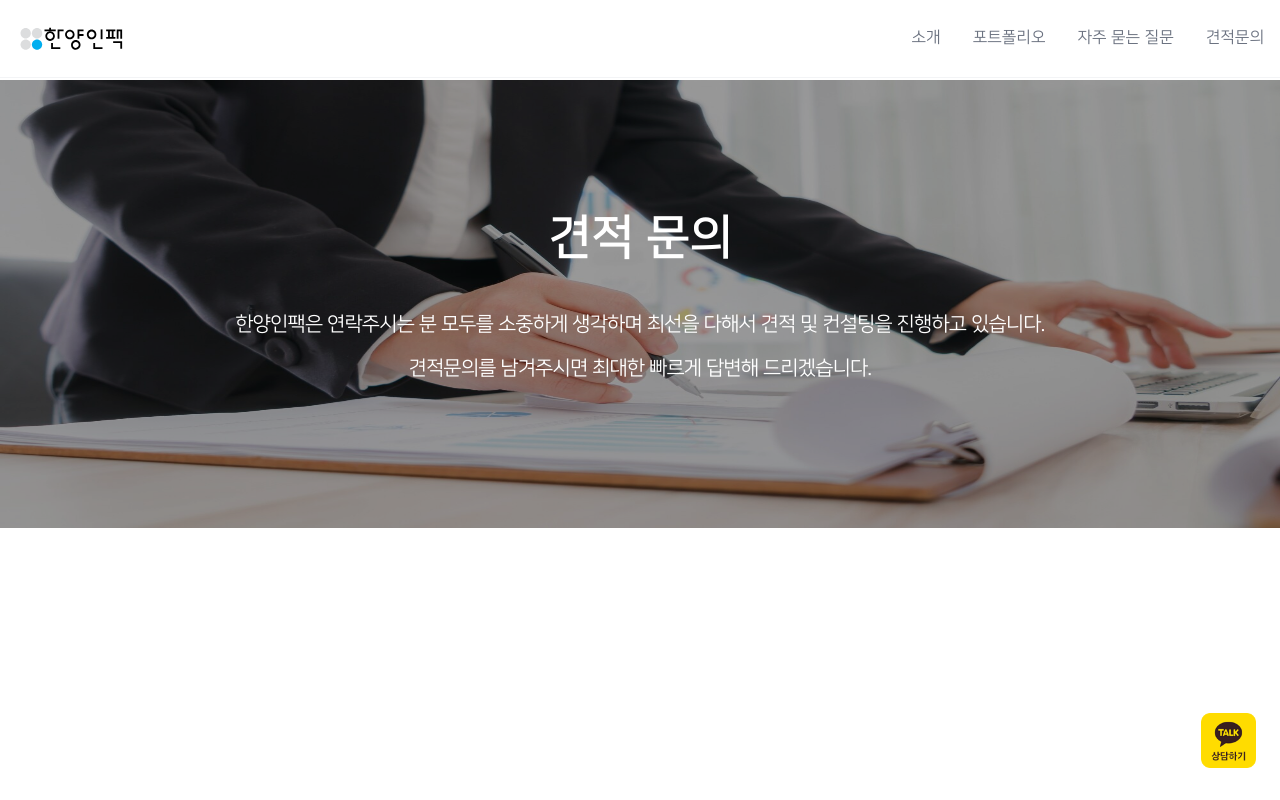
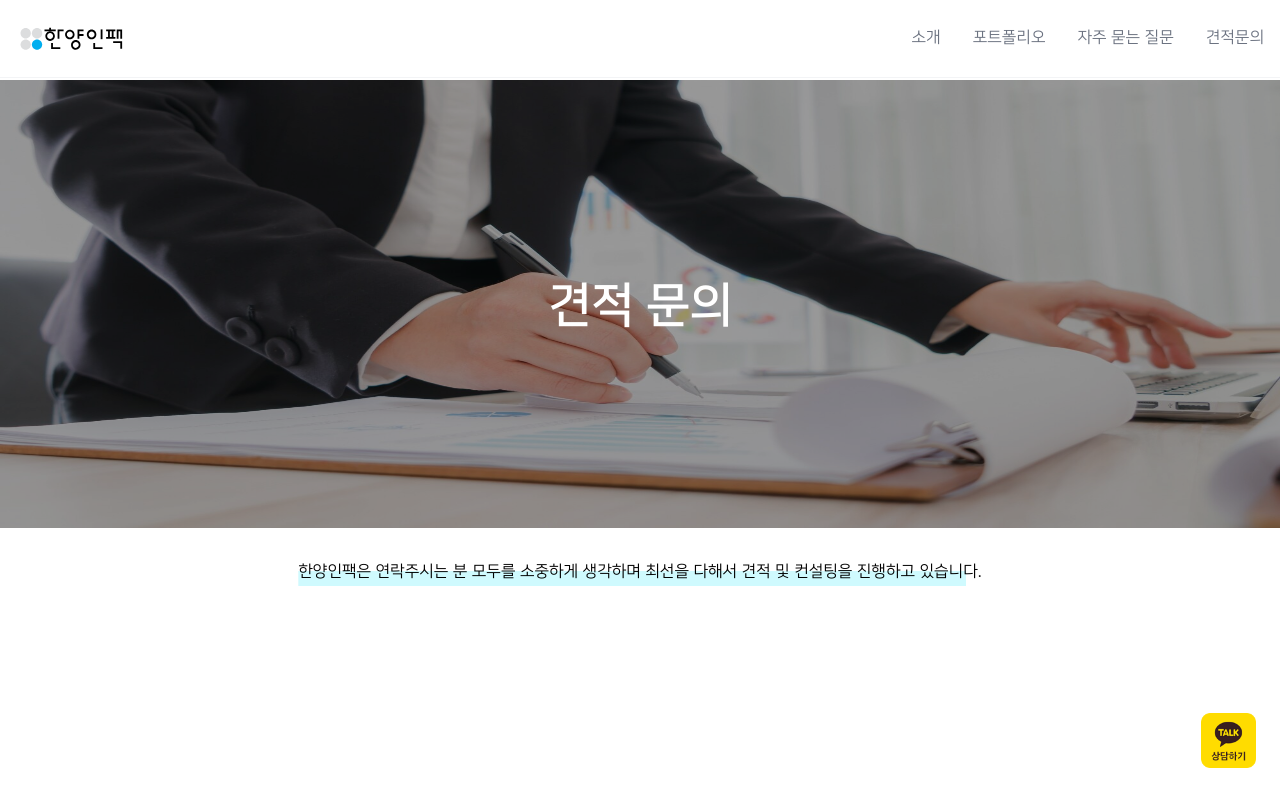
Before and after one commit to Cherisia/hanyanginpack, a Next.js app: page /inquiry in a window 1280 px wide. Built offline with nearby package versions, Linux system fonts and the light colour scheme.

Commit message:
underline 커스텀

```diff
--- a/src/app/inquiry/page.js
+++ b/src/app/inquiry/page.js
@@ -6,20 +6,19 @@ export default function Inquiry() {
         '한양인팩은 연락주시는 분 모두를 소중하게 생각하며 최선을 다해서 견적 및 컨설팅을 진행하고 있습니다.',
         '견적문의를 남겨주시면 최대한 빠르게 답변해 드리겠습니다.'
     ];
-
     return (
-        <div className="relative top-20">
-            <div className="relative w-full h-[28rem]">
+        <div className="relative top-20 w-full">
+            <div className="relative h-[28rem]">
                 <Image className="brightness-[60%]" src="/img/inquiry/inquiry_main.jpg" fill={true} alt="#"/>
-                <div className="w-full h-[28rem] max-lg:px-8 absolute text-white text-center top-[30%] max-sm:top-[25%] space-y-12 tracking-tighter">
+                <div className="w-full h-[28rem] max-lg:px-8 absolute text-white text-center top-[45%] tracking-tighter">
                     <div className="font-black text-5xl">
                         {title}
                     </div>
-                    <div className="font-medium text-xl space-y-4 break-keep">
-                        <h1>{content[0]}</h1>
-                        <h1>{content[1]}</h1>
-                    </div>
                 </div>
+            </div>
+            <div className="p-8 text-center">
+                <p className="hy-underline">{content[0]}</p>
+
             </div>
         </div>
     )
--- a/tailwind.config.js
+++ b/tailwind.config.js
@@ -16,6 +16,12 @@ module.exports = {
         },
     },
     plugins: [
-      require('flowbite/plugin')
+        ({addUtilities}) => {
+            addUtilities({
+                ".hy-underline": {
+                    "@apply underline decoration-cyan-100 decoration-[15px] underline-offset-[-5px]": "",
+                }
+            })
+        }
     ],
 };
```
Lines whose indentation alone changed are shown as unchanged.
